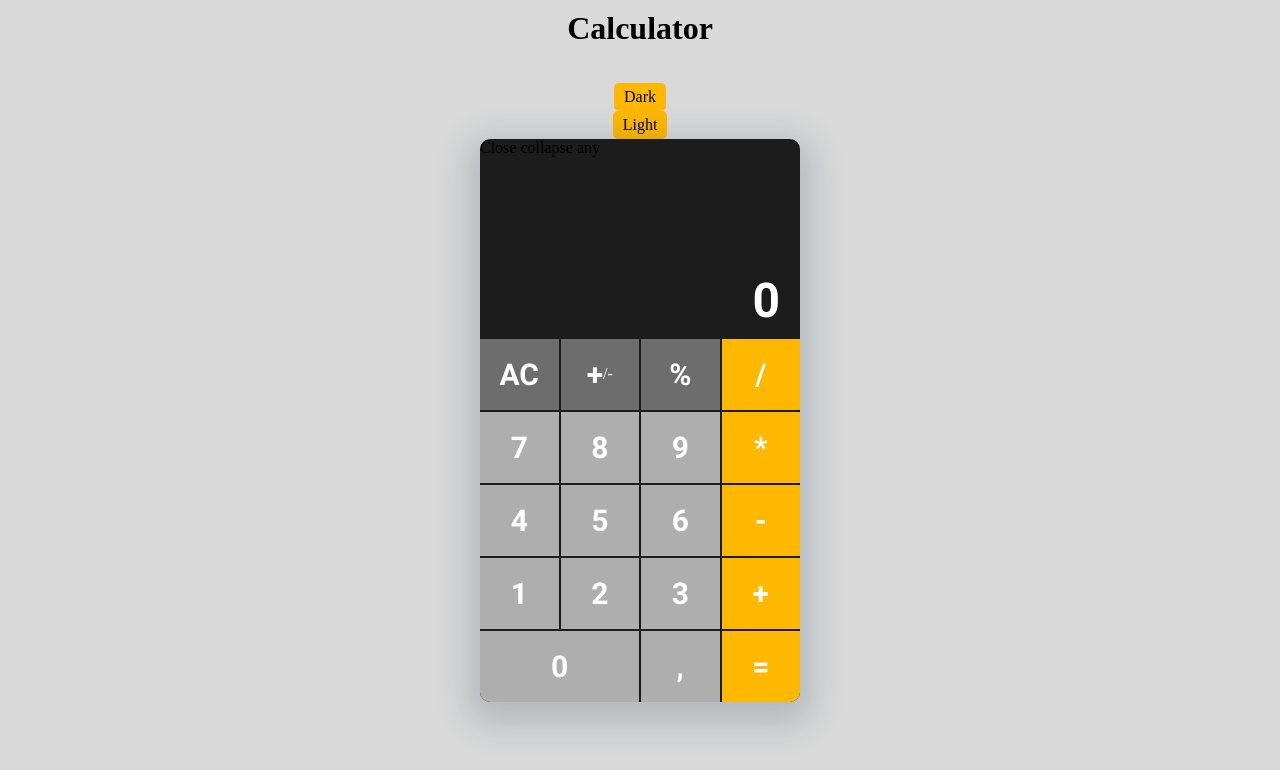
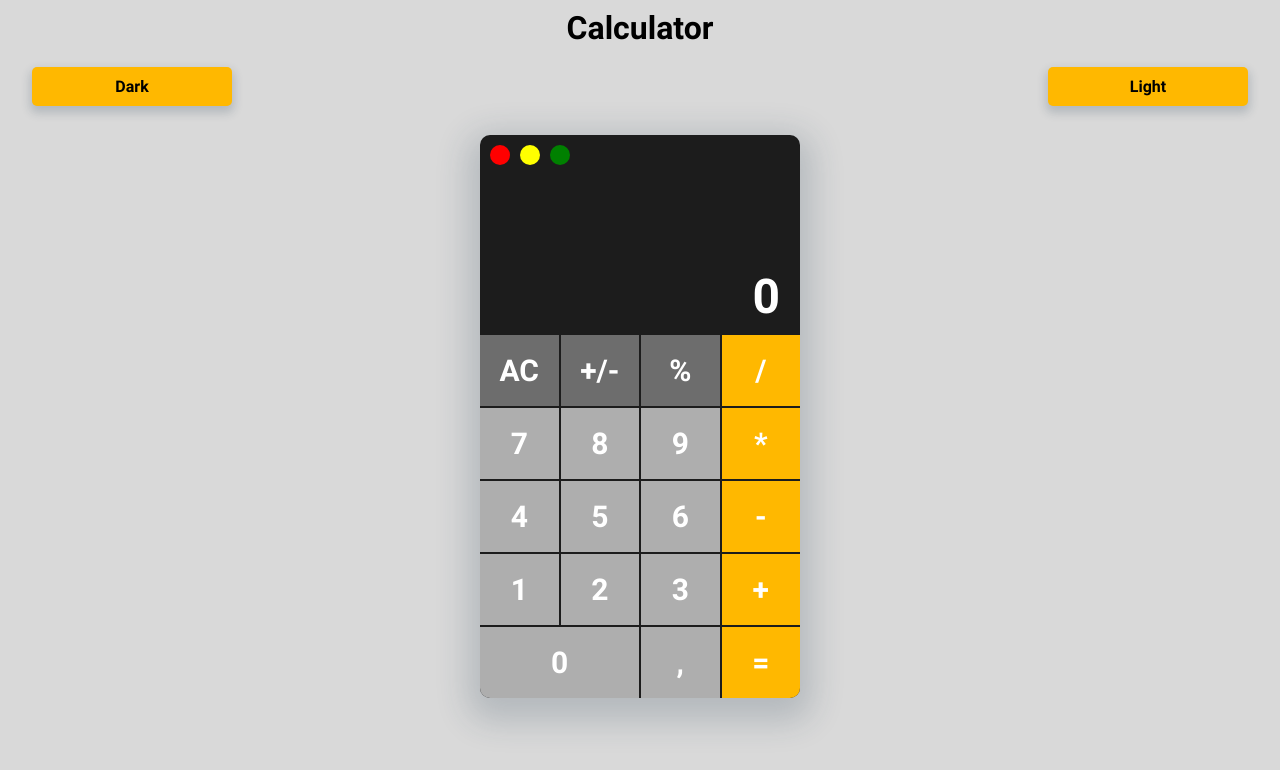
Before and after one commit to RadMaxim/innowiseCalc, a website with bundled scripts: page index.html in a window 1280 px wide. Built offline with nearby package versions, Linux system fonts and the light colour scheme.

Commit message:
feature: сделал смену знаков, округление и поработал со стилями

```diff
--- a/index.css
+++ b/index.css
@@ -15,6 +15,9 @@
   --color-lightGaryModeL: #d9d9d9;
   --color-darkGrayModeL: #d9d9d9;
   --color-back-calcModeL: #4a4a4a;
+  --color-btn-close:red;
+  --color-btn-collapse: yellow;
+  --color-btn-any:green;
 }
 @font-face {
   font-family: Roboto;
@@ -24,12 +27,18 @@ p {
   font-family: Roboto;
   font-size: 30px;
   text-transform: uppercase;
+  pointer-events: none;
+}
+h1{
+  font-family: Roboto;
 }
 body {
   display: grid;
-  grid-template-rows: 7vh 84vh 7vh;
+  grid-template-rows: 7vh 80vh 7vh;
   grid-template-columns: auto 95vw auto;
+
   grid-template-areas: ". header ." ". main ." ". footer .";
+  gap: 20px;
 }
 header,
 main,
@@ -44,6 +53,37 @@ header {
 }
 main {
   grid-area: main;
+  display: grid;
+  grid-template-rows: 20px auto;
+  grid-template-columns: repeat(1,1fr);
+  grid-template-areas: "dark light" "calc calc";
+  gap: 20px;
+
+}
+label[for="light"], label[for="dark"]{
+  width: 200px;
+  text-align: center;
+  font-family: Roboto;
+  -webkit-tap-highlight-color: transparent !important;
+
+
+
+}
+label[for="dark"]{
+  grid-area: dark;
+
+
+
+}
+label[for="light"]{
+  grid-area: light;
+
+
+}
+.main_container{
+  grid-area: calc;
+  display: flex;
+  justify-content: center;
 }
 footer {
   grid-area: footer;
@@ -64,6 +104,30 @@ footer {
 }
 .calc_screen_button {
   grid-area: mode;
+  display: flex;
+  gap: 10px;
+  padding: 10px;
+}
+.calc_screen_button > label[for="close"],label[for="collapse"],label[for="any"] {
+  width: 20px;
+  height: 20px;
+  border-radius: 50%;
+  display: block;
+}
+label[for="close"]{
+
+  background-color: var(--color-btn-close);
+
+}
+label[for="collapse"]{
+
+  background-color: var(--color-btn-collapse);
+
+}
+label[for="any"]{
+
+  background-color: var(--color-btn-any);
+
 }
 .calc_screen {
   grid-area: screen;
@@ -204,28 +268,33 @@ footer {
 input[type="radio"]{
     display: none;
 }
-input[id="dark"] ~ label, input[id="light"] ~ label{
-    background-color: var(--color-button);
-    padding: 5px 10px;
+input[id="dark"] ~ label[for="dark"], input[id="light"] ~ label[for="light"]{
+    background-color: var(--color-button) ;
+    padding: 10px;
     border-radius: 5px;
+    -webkit-box-shadow: 0px 5px 10px 2px rgba(34, 60, 80, 0.2);
+-moz-box-shadow: 0px 5px 10px 2px rgba(34, 60, 80, 0.2);
+box-shadow: 0px 5px 10px 2px rgba(34, 60, 80, 0.2);
+transition: .7s ease-in-out;
+
 }
-input[id="dark"]:checked ~ label{
+input[id="dark"]:checked ~ label[for="dark"],
+input[id="light"]:checked ~ label[for="light"]{
         background-color: var(--color-button-active);
+        -webkit-box-shadow: 0px 5px 10px 2px rgba(34, 60, 80, 0.2) inset;
+-moz-box-shadow: 0px 5px 10px 2px rgba(34, 60, 80, 0.2) inset;
+box-shadow: 0px 5px 10px 2px rgba(34, 60, 80, 0.2) inset;
 }
-input[id="light"]:checked ~ label{
-    background-color: var(--color-button-active);
-}
+
 input[id="light"]:checked ~ .main_container .light {
-  background-color: var(--color-back-calcModeL) !important;
+  background-color: var(--color-back-calcModeL);
 
 }
 input[id="light"]:checked ~ .main_container .lightB {
-  background: var(--color-darkGrayModeL) !important;
-  color: var(--color-back-calc) !important;
+  background: var(--color-darkGrayModeL);
+  color: var(--color-back-calc);
 }
-#test{
-    color: red !important;
-}
+
 .background{
   position: absolute;
   top: 0;
--- a/index.html
+++ b/index.html
@@ -9,28 +9,21 @@
   <body>
     <header>
       <div><h1>Calculator</h1></div>
-      <!-- <div>
-        <label for="dark">Dark</label>
-        <input type="radio" name="color" id="dark" />
-        <label for="dark">Light</label>
-        <input type="radio" name="color" id="light" />
-      </div> -->
     </header>
     <main>
       <input type="radio" name="color" id="dark" />
       <label for="dark">Dark</label>
-
       <input type="radio" name="color" id="light" />
       <label for="light">Light</label>
       <div class="background"></div>
       <div class="main_container">
         <div class="calc light">
           <div class="calc_screen_button">
-            <label for="close">Close</label>
+            <label for="close"></label>
             <input name="mode" type="radio" id="close" />
-            <label for="collapse">collapse</label>
+            <label for="collapse"></label>
             <input name="mode" type="radio" id="collapse" />
-            <label for="any">any</label>
+            <label for="any"></label>
             <input name="mode" type="radio" id="any" />
           </div>
 
@@ -46,9 +39,9 @@
               <p>AC</p>
 
             </div>
-            <div class="btn btn2 darkGray lightB" aria-c="+">
-              <p>+</p>
-              /-
+            <div class="btn btn2 darkGray lightB" aria-plusMinus="+">
+              <p>+/-</p>
+
             </div>
             <div class="btn btn3 darkGray lightB" aria-o="%"><p>%</p></div>
             <div class="btn btn4 orangeBtn" aria-o="/"><p>/</p></div>
--- a/index.js
+++ b/index.js
@@ -2,6 +2,7 @@ import { appNumber } from "./js/appendNumber.js";
 import { calculate } from "./js/calculate.js";
 import { checkOperation } from "./js/checkOperation.js";
 import { clearOperations } from "./js/clear.js";
+import { allState, updateStates } from "./js/states.js";
 import { updateScreen } from "./js/updateScreen.js";
 
 window.addEventListener("load",()=>{
@@ -9,6 +10,11 @@ window.addEventListener("load",()=>{
     let operations = document.querySelectorAll("[aria-o]")
     let equalsBtn = document.querySelector("[aria-equals]")
     let clearOperation = document.querySelector("[aria-ac]")
+    let plusMinus = document.querySelector("[aria-plusMinus]")
+    plusMinus.addEventListener("click",()=>{
+        updateStates({currentOp:String(parseFloat(allState.currentOp)*(-1))})
+        updateScreen();
+    })
     clearOperation.addEventListener("click",()=>{
         clearOperations();
         updateScreen();
--- a/js/appendNumber.js
+++ b/js/appendNumber.js
@@ -1,9 +1,6 @@
 import { allState, updateStates } from "./states.js";
 
 function appNumber(num) {
-    let val =String(allState.currentOp);
-
-    if (num===val)updateStates({currentOp:"0"})
 
     if (num==="," && allState.currentOp.indexOf(',')>-1) return
 
--- a/js/calculate.js
+++ b/js/calculate.js
@@ -1,7 +1,7 @@
 import { allState, updateStates } from "./states.js";
 
 function calculate() {
-    let reasult =0;
+    let reasult = 0;
     let prev = parseFloat(allState.prevOperation.replaceAll(",","."));
     let current = parseFloat(allState.currentOp.replaceAll(",","."));
     if (isNaN(prev) || isNaN(current)) {
@@ -28,8 +28,9 @@ function calculate() {
              return;
 
     }
+
     updateStates({
-        currentOp:reasult.toFixed(8),
+        currentOp:reasult%1==0?reasult.toFixed(0):reasult.toFixed(5),
         operation:"",
         prevOperation:""
     })
--- a/js/states.js
+++ b/js/states.js
@@ -5,10 +5,7 @@ let allState = {
 
 }
 function updateStates(newStates) {
-    console.log(newStates);
-
     allState = {...allState,...newStates}
-    console.log(allState);
 
 }
 export {updateStates, allState}
```
